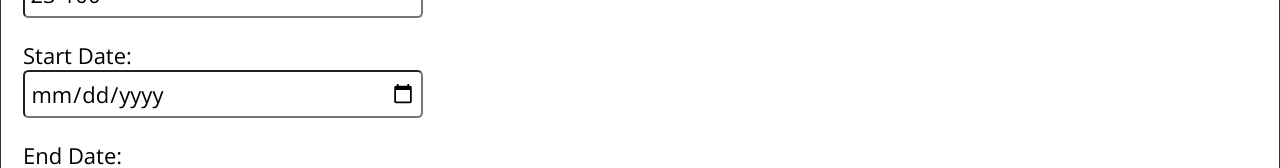
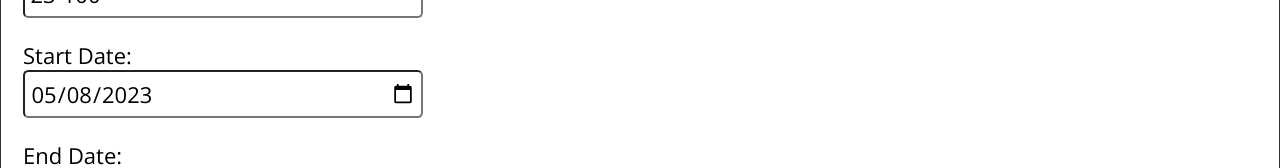
Before and after one commit to GabeBet/the_program, a React (Create React App) app: page /projects/edit/1 in a window 1280 px wide. Shown: the part 573-741 px from the top of the page. Built offline with nearby package versions, Linux system fonts and the light colour scheme.

Commit message:
SqFt Page saves and can load from project page

```diff
--- a/src/App.js
+++ b/src/App.js
@@ -79,8 +79,8 @@ function App() {
       description: "Kitchen Top",
       invoiceNumber: "23-100",
       projectNumber: "PRY-100",
-      startDate: "5/8/23",
-      endDate: "8/5/23"
+      startDate: "2023-05-08",
+      endDate: "2023-08-05"
     },
     {
       id: 2,
@@ -88,8 +88,8 @@ function App() {
       description: "Vanity",
       invoiceNumber: "23-101",
       projectNumber: "PRY-101",
-      startDate: "5/9/23",
-      endDate: "9/5/23"
+      startDate: "2023-05-09",
+      endDate: "2023-09-05"
     },
     {
       id: 3,
@@ -97,8 +97,8 @@ function App() {
       description: "Bathroom",
       invoiceNumber: "23-102",
       projectNumber: "PRY-102",
-      startDate: "5/10/23",
-      endDate: "10/5/23"
+      startDate: "2023-05-10",
+      endDate: "2023-10-05"
     },
     {
       id: 4,
@@ -106,8 +106,8 @@ function App() {
       description: "Outdoor",
       invoiceNumber: "23-103",
       projectNumber: "PRY-103",
-      startDate: "5/11/23",
-      endDate: "11/5/23"
+      startDate: "2023-05-11",
+      endDate: "2023-11-05"
     }
   ])
 
@@ -172,6 +172,29 @@ function App() {
     "Vanity Sink - Oval",
     "Vanity Sink Rectangle"
   ])
+
+  const [sqFtData, setSqFtData] = useState([
+    {
+      projectNumber: "PRY-100",
+      inputFields: [{description: 'Closet Top', length: '43', width: '23', total: '7'}, {description: 'Decking', length: '61', width: '23', total: '10'}],
+      grandTotal: '17',
+    },
+    {
+      projectNumber: "PRY-101",
+      inputFields: [{description: 'Coffee Table', length: '38', width: '13', total: '4'}, {description: 'Decking', length: '62', width: '34', total: '15'}],
+      grandTotal: '19',
+    },
+    {
+      projectNumber: "PRY-102",
+      inputFields: [{description: 'Trip Charge', length: '144', width: '10', total: '10'}, {description: 'Decking', length: '62', width: '34', total: '15'}],
+      grandTotal: '25',
+    },
+    {
+      projectNumber: "PRY-103",
+      inputFields: [{description: 'Vanity', length: '144', width: '15', total: '15'}, {description: 'Decking', length: '62', width: '34', total: '15'}],
+      grandTotal: '30',
+    }
+  ]);
 
   const handleSubmitCustomer = (e) => {
     e.preventDefault();
@@ -321,9 +344,10 @@ function App() {
         </Route>
         <Route path="sqft">
           <Route index element={<SqFt
+            sqFtData={sqFtData}
+            setSqFtData={setSqFtData}
             descriptionList={descriptionList}
             projectList={projectList}
-            customerList={customerList}
             />} />
         </Route>
         <Route path="estimate">
--- a/src/CustomerComponents/CustomerPage.js
+++ b/src/CustomerComponents/CustomerPage.js
@@ -14,11 +14,10 @@ const CustomerPage = ({ customerList, projectList, handleDelete }) => {
                         <p className="customerPhone"><b>Phone:</b> {customer.phone}</p>
                         <p className="customerEmail"><b>Email:</b> {customer.email}</p>
 
-                        <p className="customerProjects"><b>Projects: </b>
-                            {projectList.map(project => (
-                                <ul>{(project.customer === customer.name ? `${project.projectNumber} - ${project.description}`  : "")}</ul>
-                            ))}
-                        </p>
+                        <p className="customerProjects"><b>Projects: </b></p>
+                        {projectList.map(project => (
+                            <Link to={`/projects/${project.id}`}><ul>{(project.customer === customer.name ? `${project.projectNumber} - ${project.description}`  : "")}</ul></Link>
+                        ))}
 
                         <Link to={`/customers/edit/${customer.id}`}><button className='editButton'>
                             Edit Customer
--- a/src/ProjectComponents/EditProject.js
+++ b/src/ProjectComponents/EditProject.js
@@ -55,7 +55,7 @@ const EditProject = ({ projectList, customerList, descriptionList, handleEdit, e
                         value={editProjCustomer}
                         onChange={(e) => setEditProjCustomer(e.target.value)}>
                             {customerList.map(customer => (
-                                <option value={customer.name}>{customer.name}</option>
+                                <option key={customer.id} value={customer.name}>{customer.name}</option>
                             ))}
                     </select>
 
--- a/src/ProjectComponents/ProjectPage.js
+++ b/src/ProjectComponents/ProjectPage.js
@@ -15,6 +15,8 @@ const ProjectPage = ({ projectList, handleDelete }) => {
                         <p className="projectInvoice"><b>Invoice #:</b> {project.invoiceNumber}</p>
                         <p className="projectstartDate"><b>Start Date:</b> {project.startDate}</p>
                         <p className="projectendDate"><b>End Date:</b> {project.endDate}</p>
+                        <br></br>
+                        <Link to={"/sqft/"} state={{ linkedNumber:project.projectNumber }}><ul>Square Foot File</ul></Link>
 
                         <Link to={`/projects/edit/${project.id}`}><button className='editButton'>
                             Edit Project
--- a/src/SqFt.js
+++ b/src/SqFt.js
@@ -1,6 +1,9 @@
 import { useState } from "react"
+import { useLocation } from "react-router-dom";
 
-const SqFt = ({ descriptionList, projectList, customerList }) => {
+const SqFt = ({ sqFtData, setSqFtData, descriptionList, projectList }) => {
+
+  const [loaded, setLoaded] = useState(false);
 
   const [inputFields, setInputFields] = useState([
     {description: '', length: '', width: '', total: ''}
@@ -8,29 +11,6 @@ const SqFt = ({ descriptionList, projectList, customerList }) => {
   const [projectNumber, setProjectNumber] = useState('');
   const [customerName, setCustomerName] = useState('');
   const [grandTotal, setGrandTotal] = useState('');
-
-  const [sqFtData, setSqFtData] = useState([
-    {
-      projectNumber: "PRY-100",
-      inputFields: [{description: 'Closet Top', length: '144', width: '25', total: '25'}, {description: 'Decking', length: '62', width: '34', total: '15'}],
-      grandTotal: '40',
-    },
-    {
-      projectNumber: "PRY-101",
-      inputFields: [{description: 'Coffee Table', length: '144', width: '20', total: '20'}, {description: 'Decking', length: '62', width: '34', total: '15'}],
-      grandTotal: '35',
-    },
-    {
-      projectNumber: "PRY-102",
-      inputFields: [{description: 'Trip Charge', length: '144', width: '10', total: '10'}, {description: 'Decking', length: '62', width: '34', total: '15'}],
-      grandTotal: '25',
-    },
-    {
-      projectNumber: "PRY-103",
-      inputFields: [{description: 'Vanity', length: '144', width: '15', total: '15'}, {description: 'Decking', length: '62', width: '34', total: '15'}],
-      grandTotal: '30',
-    }
-  ]);
 
   const calculate = () => {
     inputFields?.forEach((row) => {
@@ -52,13 +32,38 @@ const SqFt = ({ descriptionList, projectList, customerList }) => {
       if (proj.projectNumber === e.target.value){
         setCustomerName(proj.customer);
       }
+    })
+
+    if( !checkSqFtData(e) ) {
+      setInputFields([{description: '', length: '', width: '', total: ''}]);
+      setGrandTotal('0');
+    } else {
       sqFtData?.forEach((proj) => {
-          if (proj.projectNumber === e.target.value){
-            setInputFields(proj.inputFields);
-            setGrandTotal(proj.grandTotal);
-          }
+        if (proj.projectNumber === e.target.value){
+          setInputFields(proj.inputFields);
+          setGrandTotal(proj.grandTotal);
+        }
       })
+    }
+  }
+
+  const handleProjectLoad = (projNumber) => {
+    projectList?.forEach((proj) => {
+      if (proj.projectNumber === projNumber){
+        setCustomerName(proj.customer);
+      }
     })
+    if( !checkSqFtDataLoad(projNumber) ) {
+      setInputFields([{description: '', length: '', width: '', total: ''}]);
+      setGrandTotal('0');
+    } else {
+      sqFtData?.forEach((proj) => {
+        if (proj.projectNumber === projNumber){
+          setInputFields(proj.inputFields);
+          setGrandTotal(proj.grandTotal);
+        }
+      })
+    }
   }
 
   const addFields = () => {
@@ -73,9 +78,48 @@ const SqFt = ({ descriptionList, projectList, customerList }) => {
     calculate();
   }
 
-  // const saveSqFt = () => {
-  //
-  // }
+  const saveSqFt = (e) => {
+    e.preventDefault();
+    if( checkSqFtData(e) ) {
+      sqFtData?.forEach((sf) => {
+          sf.inputFields = inputFields;
+          sf.grandTotal = grandTotal;
+      })
+    } else {
+      const newSqFtData = { projectNumber: projectNumber, inputFields: inputFields, grandTotal: grandTotal};
+      const allSqFtData = [...sqFtData, newSqFtData];
+      setSqFtData(allSqFtData);
+    }
+    console.log(sqFtData)
+  }
+
+  const checkSqFtData = (e) => {
+    if( sqFtData.find(proj => proj.projectNumber === e.target.value )) {
+      return true;
+    } else {
+      return false;
+    }
+  }
+
+  const checkSqFtDataLoad = (e) => {
+    if( sqFtData.find(proj => proj.projectNumber === e )) {
+      return true;
+    } else {
+      return false;
+    }
+  }
+
+  try {
+    const location = useLocation();
+    const { linkedNumber } = location.state;
+    if (!loaded){
+      setProjectNumber(linkedNumber);
+      setLoaded(true);
+      handleProjectLoad(linkedNumber);
+    }
+  } catch (err) {
+
+  }
 
   return (
     <div className='SqFt'>
@@ -146,8 +190,8 @@ const SqFt = ({ descriptionList, projectList, customerList }) => {
             readOnly
         />
         <br></br>
-        <button >Save Square Footage</button>
       </form>
+      <button onClick={saveSqFt}>Save Square Footage</button>
     </div>
   )
 }
```
